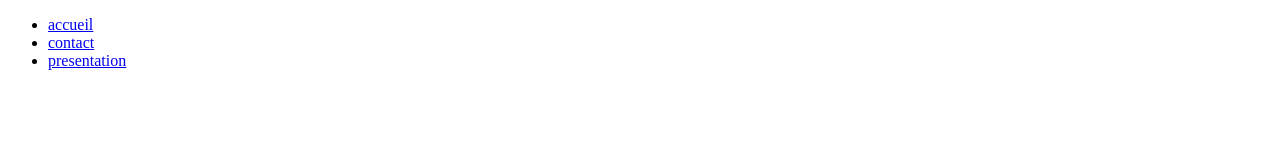
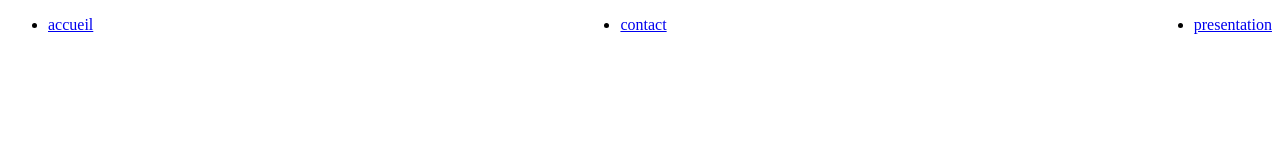
Before and after one commit to vinhW/decouverte-git, a plain HTML site: page index.html in a window 1280 px wide. Drawn offline with Linux system fonts and the light colour scheme.

Commit message:
ajout de css pour le menu

```diff
--- a/index.html
+++ b/index.html
@@ -6,6 +6,13 @@
     <meta name="viewport" content="width=device-width, initial-scale=1.0">
     <meta http-equiv="X-UA-Compatible" content="ie=edge">
     <title>Document</title>
+    <style>
+        ul {
+            display: flex;
+            justify-content: space-between;
+        }
+    </style>
+
 </head>
 
 <body>
```
